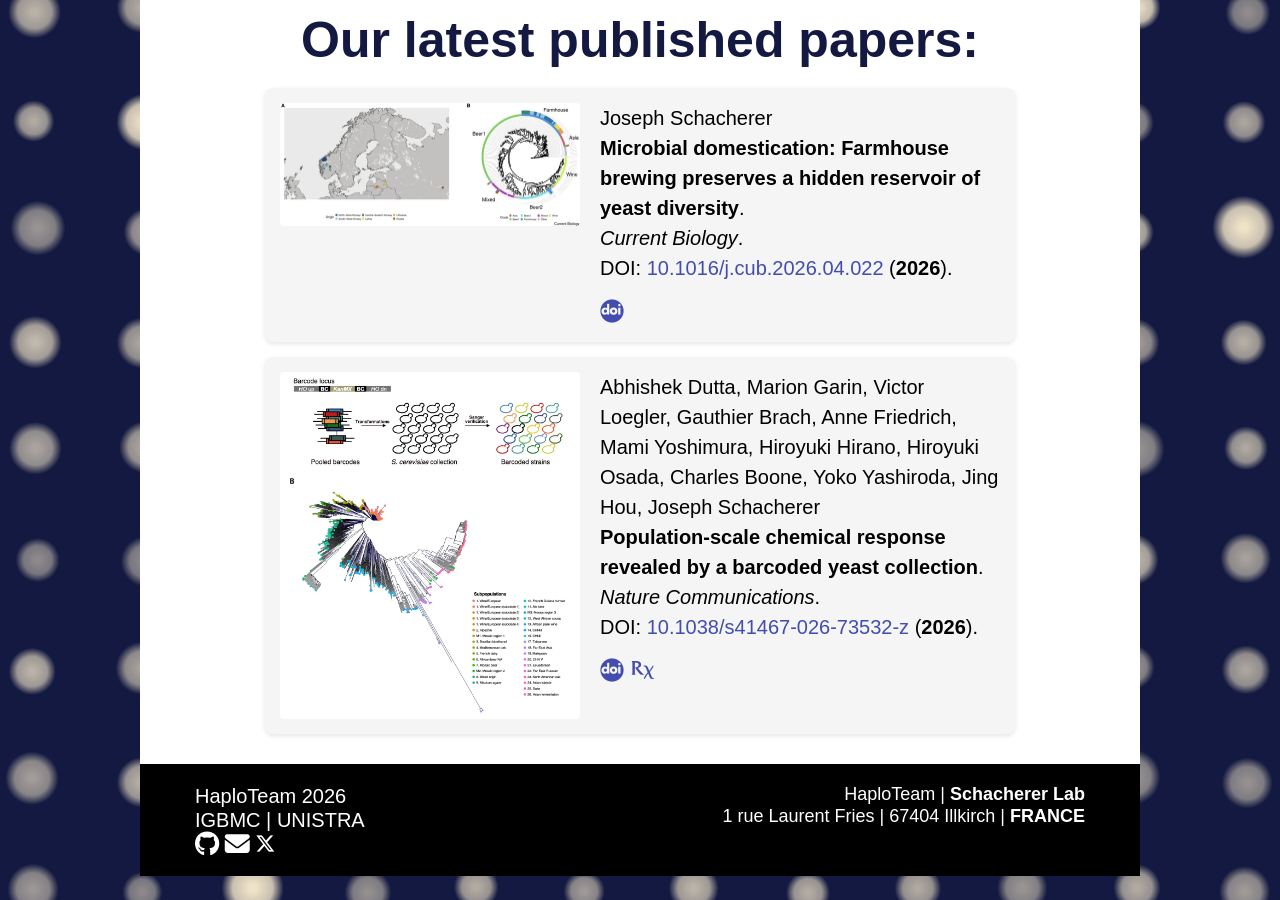
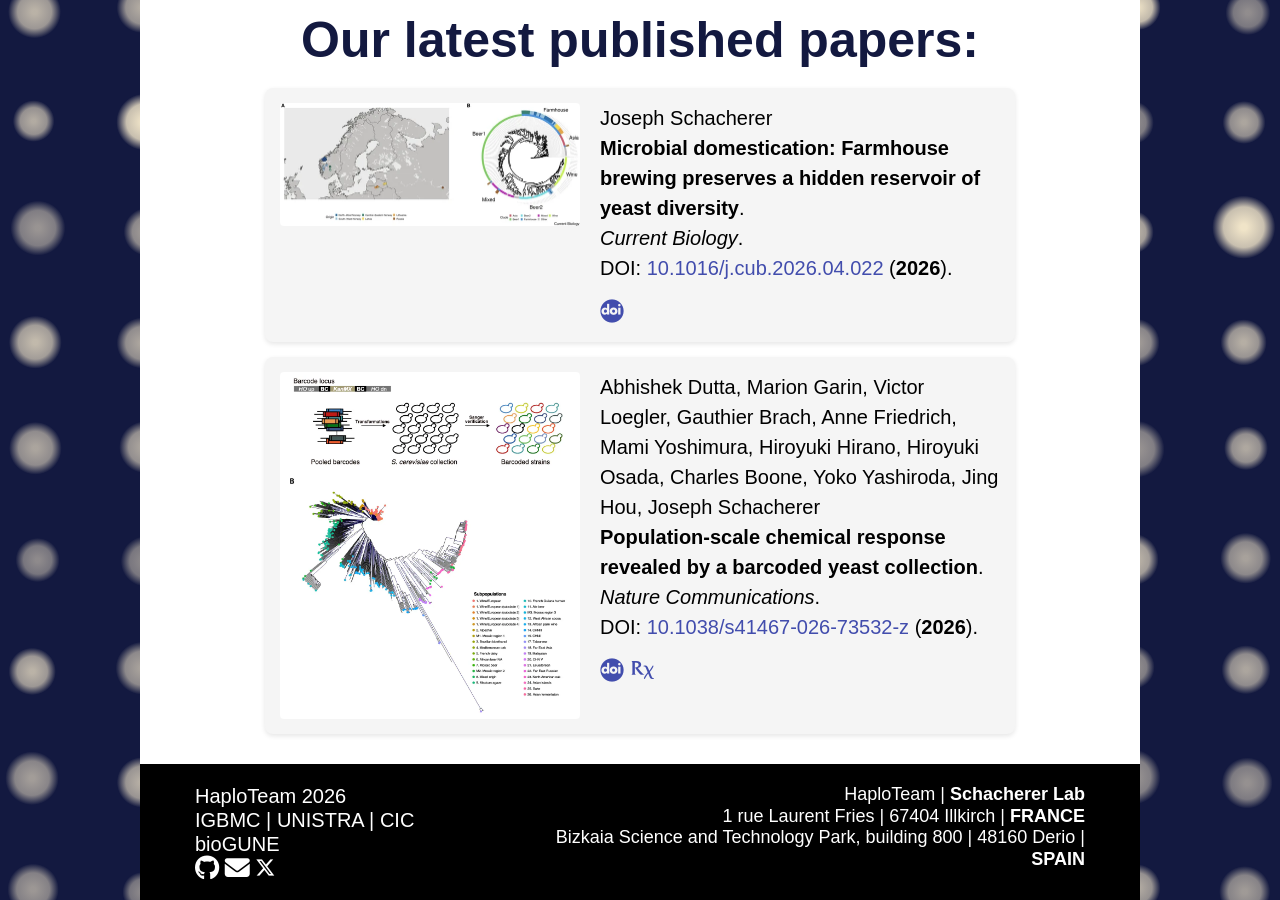
Before and after one commit to gbrach/haploteam_website, a Jekyll site: the page built from index.html, in a window 1280 px wide and 900 px high, scrolled down 620 px. Built offline with Jekyll 4.4.1, drawn with Linux system fonts in a browser that asks for light colours; nearby versions of some CDN libraries; some web fonts are replaced.

Commit message:
added Bilbao details

```diff
--- a/_includes/footer.html
+++ b/_includes/footer.html
@@ -8,7 +8,8 @@
 					<p>HaploTeam {{ site.time | date: '%Y' }}</p>
 					<p>
 						<a href="https://www.igbmc.fr/" target="_blank">IGBMC</a> |
-						<a href="https://www.unistra.fr/" target="_blank">UNISTRA</a>
+						<a href="https://www.unistra.fr/" target="_blank">UNISTRA</a> |
+						<a href="https://www.cicbiogune.es/" target="_blank">CIC bioGUNE</a>
 					</p>
 					<p>
 						<a href="https://github.com/haploteam" target="_blank" aria-label="HaploTeam GitHub">
@@ -27,6 +28,7 @@
 				<div class="copy pull-right">
 					<p>HaploTeam | <b>Schacherer Lab</b></p>
 					<p>1 rue Laurent Fries | 67404 Illkirch | <b>FRANCE</b></p>
+					<p>Bizkaia Science and Technology Park, building 800 | 48160 Derio | <b>SPAIN</b></p>
 				</div>
 			</div>
 		</div>
```
